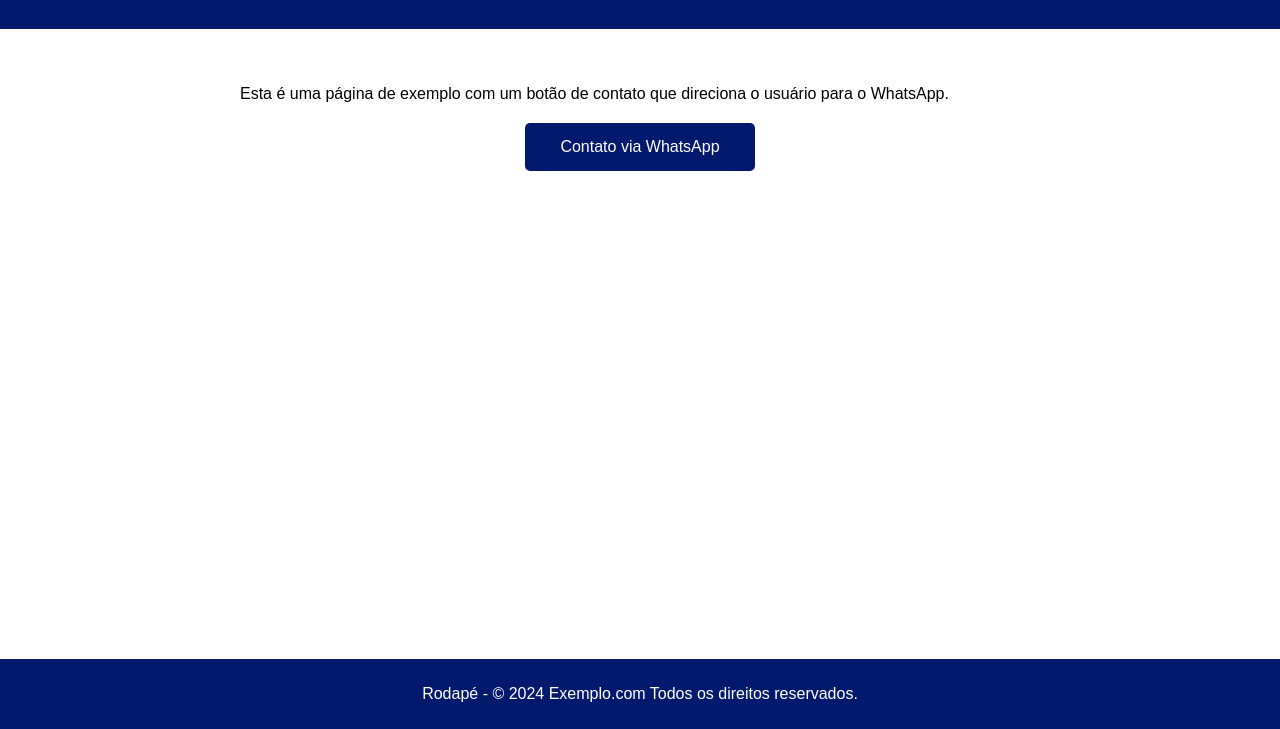
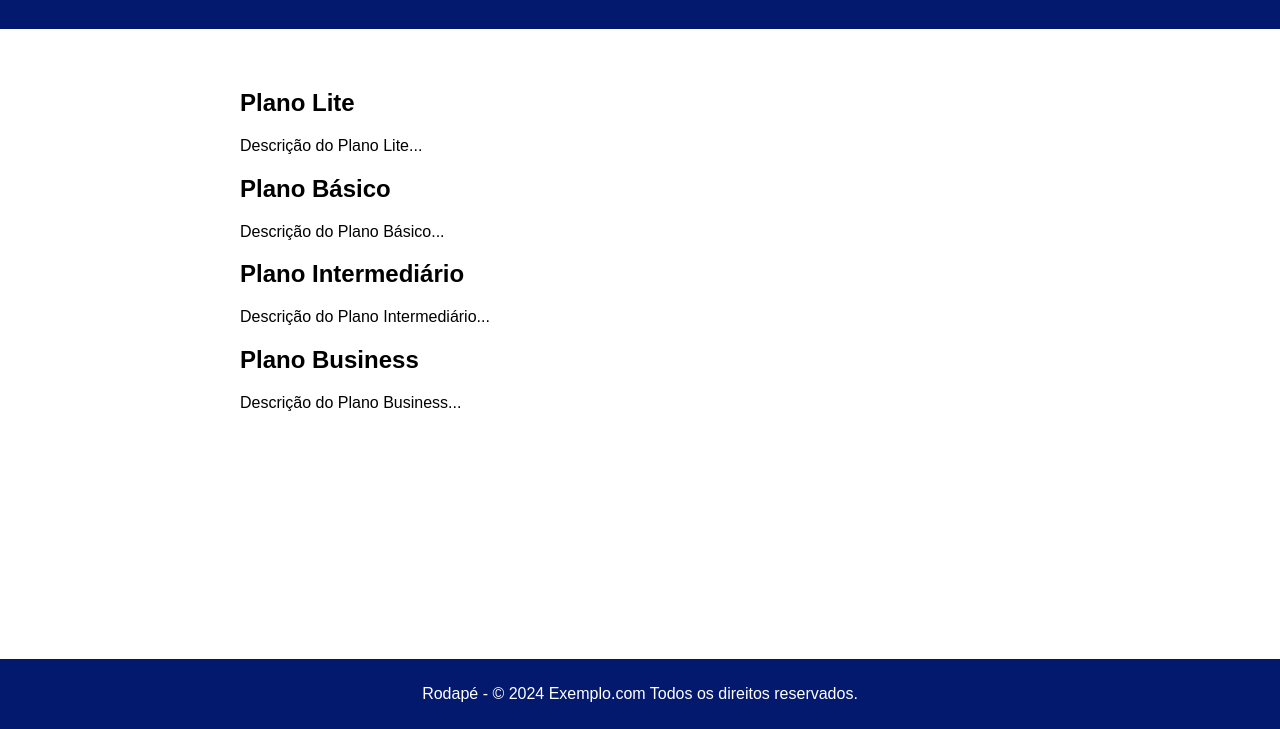
Before and after one commit to rafaelf022s/rafsystems, a plain HTML site: page index.html in a window 1280 px wide. Shown: the part 71-800 px from the top of the page. Drawn offline with Linux system fonts and the light colour scheme.

Commit message:
Update index.html

```diff
--- a/index.html
+++ b/index.html
@@ -3,8 +3,9 @@
 <head>
   <meta charset="UTF-8">
   <meta name="viewport" content="width=device-width, initial-scale=1.0">
-  <title> RAF Systems</title>
+  <title>RAF Systems - Planos</title>
   <link rel="stylesheet" href="style.css">
+
 </head>
 <body>
 
@@ -13,8 +14,22 @@
 </div>
 
 <div class="container">
-  <p>Esta é uma página de exemplo com um botão de contato que direciona o usuário para o WhatsApp.</p>
-  <a href="https://api.whatsapp.com/send?phone=NUMERO_DO_TELEFONE_COM_DDD" class="button" target="_blank">Contato via WhatsApp</a>
+  <div class="card">
+    <h2>Plano Lite</h2>
+    <p>Descrição do Plano Lite...</p>
+  </div>
+  <div class="card">
+    <h2>Plano Básico</h2>
+    <p>Descrição do Plano Básico...</p>
+  </div>
+  <div class="card">
+    <h2>Plano Intermediário</h2>
+    <p>Descrição do Plano Intermediário...</p>
+  </div>
+  <div class="card">
+    <h2>Plano Business</h2>
+    <p>Descrição do Plano Business...</p>
+  </div>
 </div>
 
 <div class="footer">
```
